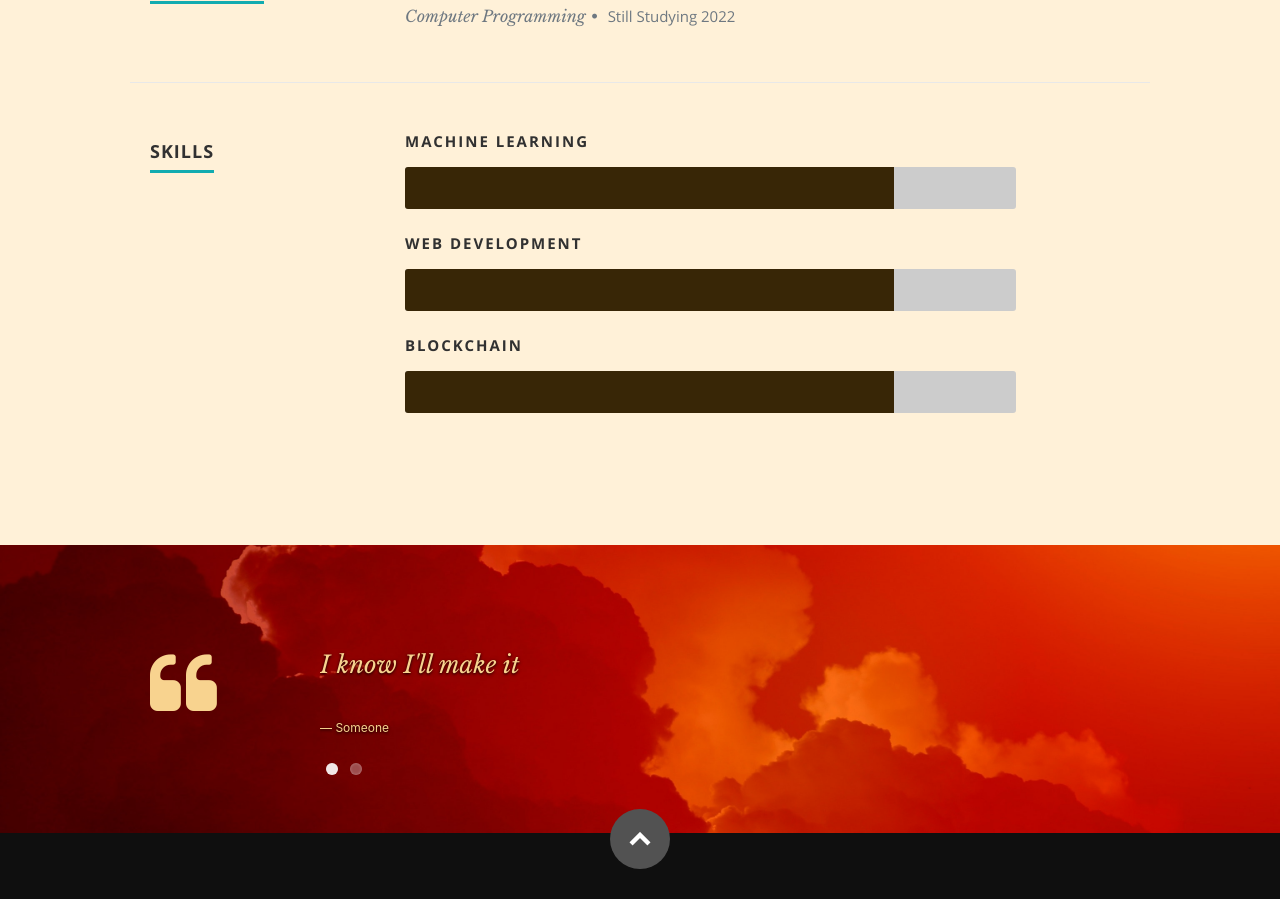
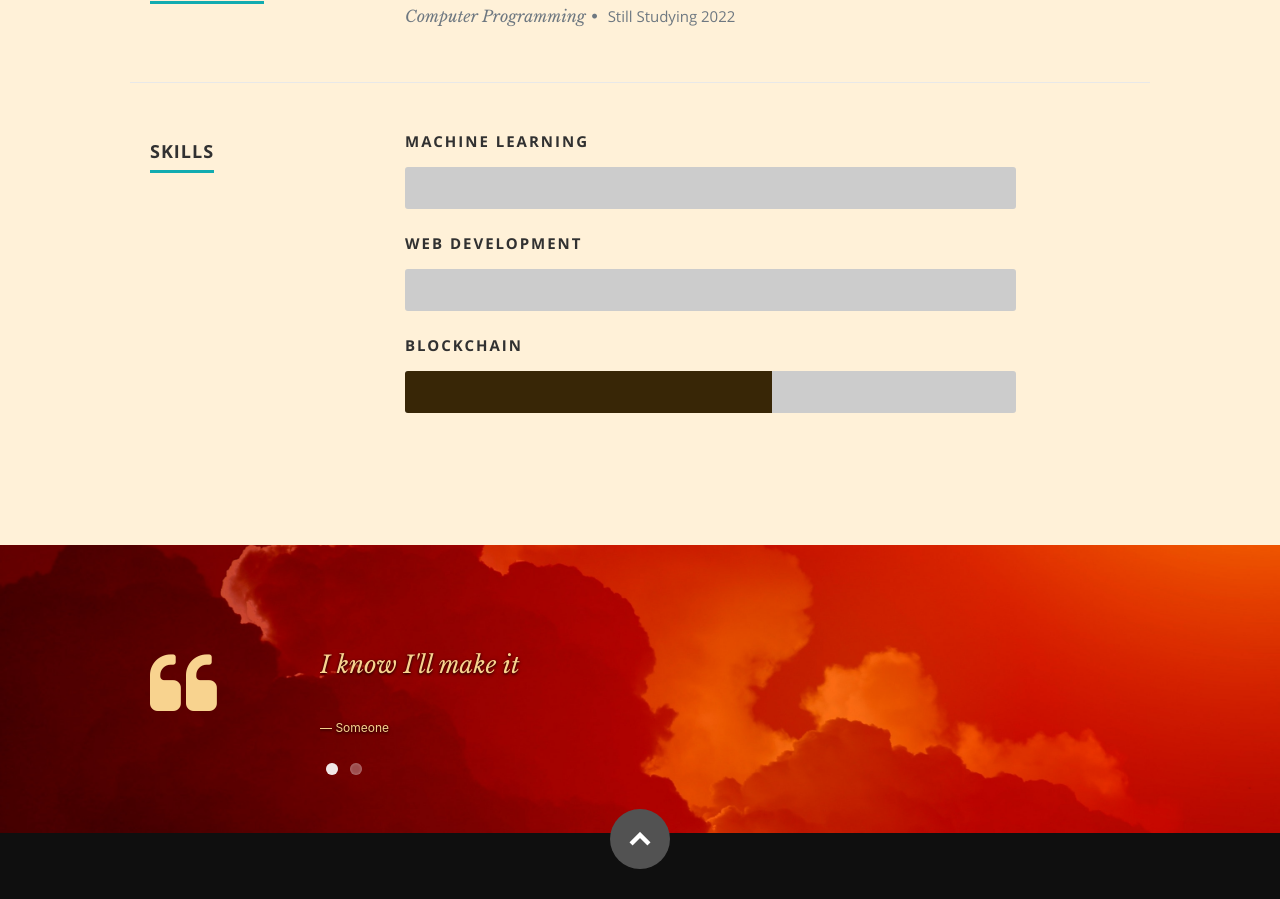
Before and after one commit to SevgiSr/Portfolio, a React (Create React App) app: page / in a window 1280 px wide. Shown: the part 3180-4079 px from the top of the page. Built offline with nearby package versions, Linux system fonts and the light colour scheme.

Commit message:
Update layout.css

```diff
--- a/public/css/layout.css
+++ b/public/css/layout.css
@@ -399,7 +399,7 @@ ul#nav li.current a {
    top: 0;
 
    margin: 0;
-   padding-right: 80%;
+   padding-right: 0;
    background: rgb(56, 38, 6);
    display: inline-block;
    height: 42px;
@@ -407,43 +407,36 @@ ul#nav li.current a {
    border-radius: 3px 0 0 3px;
 }
 
-.photoshop {
-   width: 60%;
-   -moz-animation: photoshop 2s ease;
-   -webkit-animation: photoshop 2s ease;
+.machine-learning {
+   width: 80%;
+   -moz-animation: machine-learning 2s ease;
+   -webkit-animation: machine-learning 2s ease;
 }
 
-.illustrator {
-   width: 55%;
-   -moz-animation: illustrator 2s ease;
-   -webkit-animation: illustrator 2s ease;
+.blockchain {
+   width: 60%;
+   -moz-animation: blockchain 2s ease;
+   -webkit-animation: blockchain 2s ease;
 }
 
-.wordpress {
-   width: 50%;
-   -moz-animation: wordpress 2s ease;
-   -webkit-animation: wordpress 2s ease;
+.web-development {
+   width: 70%;
+   -moz-animation: web-development 2s ease;
+   -webkit-animation: web-development 2s ease;
 }
 
-.css {
-   width: 90%;
-   -moz-animation: css 2s ease;
-   -webkit-animation: css 2s ease;
+
+@-moz-keyframes machine-learning {
+   0% {
+      width: 0px;
+   }
+
+   100% {
+      width: 80%;
+   }
 }
 
-.html5 {
-   width: 80%;
-   -moz-animation: html5 2s ease;
-   -webkit-animation: html5 2s ease;
-}
-
-.jquery {
-   width: 50%;
-   -moz-animation: jquery 2s ease;
-   -webkit-animation: jquery 2s ease;
-}
-
-@-moz-keyframes photoshop {
+@-moz-keyframes blockchain {
    0% {
       width: 0px;
    }
@@ -453,37 +446,19 @@ ul#nav li.current a {
    }
 }
 
-@-moz-keyframes illustrator {
+@-moz-keyframes web-development {
    0% {
       width: 0px;
    }
 
    100% {
-      width: 55%;
+      width: 70%;
    }
 }
 
-@-moz-keyframes wordpress {
-   0% {
-      width: 0px;
-   }
 
-   100% {
-      width: 50%;
-   }
-}
 
-@-moz-keyframes css {
-   0% {
-      width: 0px;
-   }
-
-   100% {
-      width: 90%;
-   }
-}
-
-@-moz-keyframes html5 {
+@-webkit-keyframes machine-learning {
    0% {
       width: 0px;
    }
@@ -493,17 +468,7 @@ ul#nav li.current a {
    }
 }
 
-@-moz-keyframes jquery {
-   0% {
-      width: 0px;
-   }
-
-   100% {
-      width: 50%;
-   }
-}
-
-@-webkit-keyframes photoshop {
+@-webkit-keyframes blockchain {
    0% {
       width: 0px;
    }
@@ -513,56 +478,15 @@ ul#nav li.current a {
    }
 }
 
-@-webkit-keyframes illustrator {
+@-webkit-keyframes web-development {
    0% {
       width: 0px;
    }
 
    100% {
-      width: 55%;
+      width: 70%;
    }
 }
-
-@-webkit-keyframes wordpress {
-   0% {
-      width: 0px;
-   }
-
-   100% {
-      width: 50%;
-   }
-}
-
-@-webkit-keyframes css {
-   0% {
-      width: 0px;
-   }
-
-   100% {
-      width: 90%;
-   }
-}
-
-@-webkit-keyframes html5 {
-   0% {
-      width: 0px;
-   }
-
-   100% {
-      width: 80%;
-   }
-}
-
-@-webkit-keyframes jquery {
-   0% {
-      width: 0px;
-   }
-
-   100% {
-      width: 50%;
-   }
-}
-
 /* ------------------------------------------------------------------ */
 /* e. Portfolio Section
 /* ------------------------------------------------------------------ */
```
